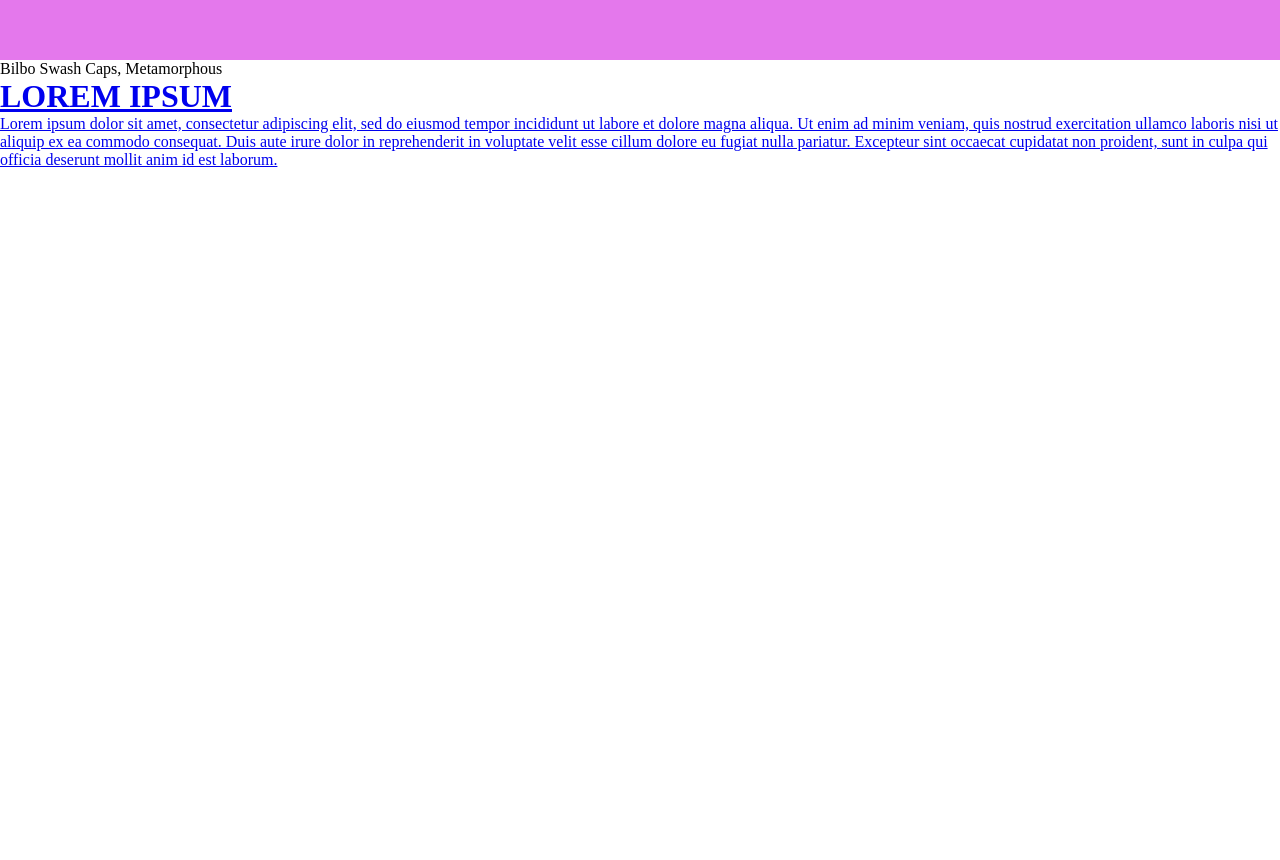
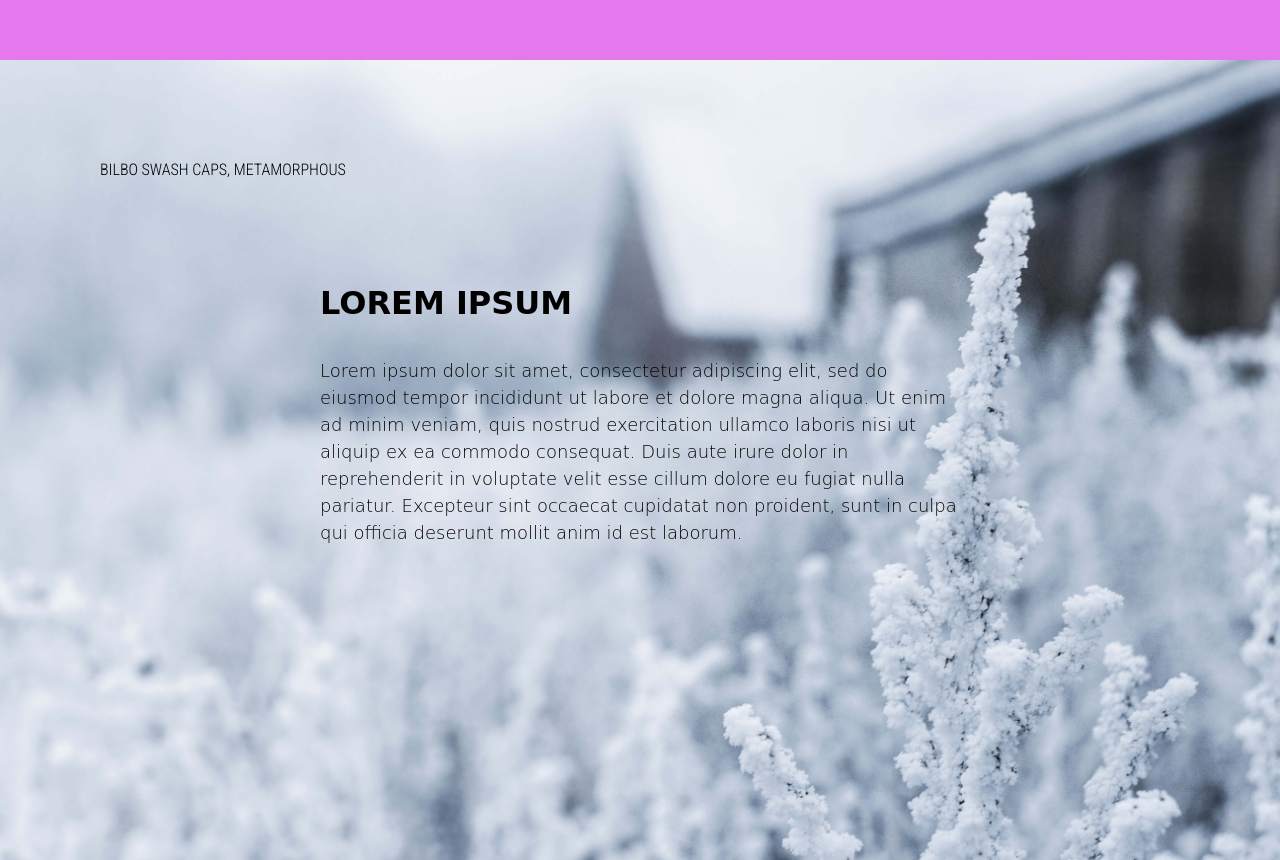
Before and after one commit to lotus-work/fontipsums, a plain HTML site: page index.html in a window 1280 px wide. Shown: the part 6340-7200 px from the top of the page. Before the commit the page ends 6509 px from the top, so only its background shows below. Drawn offline with Linux system fonts and the light colour scheme; a web font is replaced by a local one.

Commit message:
Update style.css

```diff
--- a/style.css
+++ b/style.css
@@ -595,3 +595,73 @@
 .container-7 .container7-inner-section .container7-lower-section a{
     text-decoration: none;
 }
+
+
+
+/* Container 8 */
+
+
+.container-8{
+    width: 100%;
+    height: 700px;
+    padding: 50px 0;
+     background-image: url('images/photo-4.png');
+    background-attachment: fixed;
+  background-position: center;
+  background-repeat: no-repeat;
+  background-size: cover;
+}
+.container-8 .container8-side-section{
+
+    text-transform: uppercase;
+    font-size: 16px;
+    margin-top: 50px;
+    margin-left: 100px;
+    font-family: 'Roboto Condensed', sans-serif;
+}
+@media (max-width: 768px)
+{
+    .container-8 .container8-side-section {
+    margin-left: 10%;
+}
+}
+.container-8 .container8-inner-section{
+    width: 50%;
+    margin: auto;
+    color: blanchedalmond;
+    padding: 100px 0 0 0;
+}
+@media (max-width: 900px)
+{
+    .container-8 .container8-inner-section {
+    width: 80%;
+}
+}
+
+.container-8 .container8-inner-section .container8-upper-section{
+    font-family: 'Bilbo Swash Caps', cursive;
+    line-height: 1.5;
+    font-size: 16px;
+    color: black;
+}
+
+.container-8 .container8-inner-section .container8-upper-section a{
+    text-decoration: none;
+    color: black;
+}
+.container-8 .container8-inner-section .container8-lower-section{
+    margin-top: 30px;
+ font-family: 'Metamorphous', cursive;
+    font-weight: 300;
+    line-height: 1.5;
+    font-size: 18px;
+}
+
+.container-8 .container8-inner-section .container8-lower-section p{
+   color: black;
+}
+
+
+.container-8 .container8-inner-section .container8-lower-section a{
+    text-decoration: none;
+}
```
